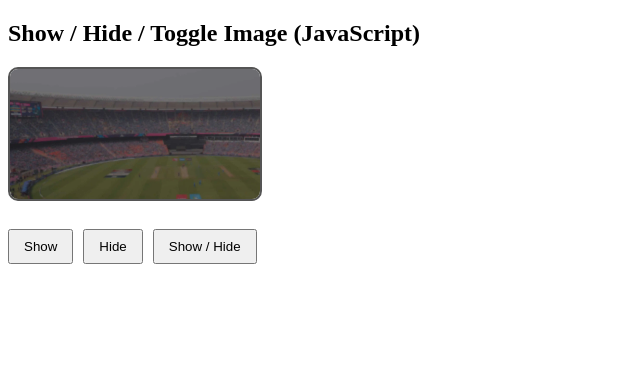
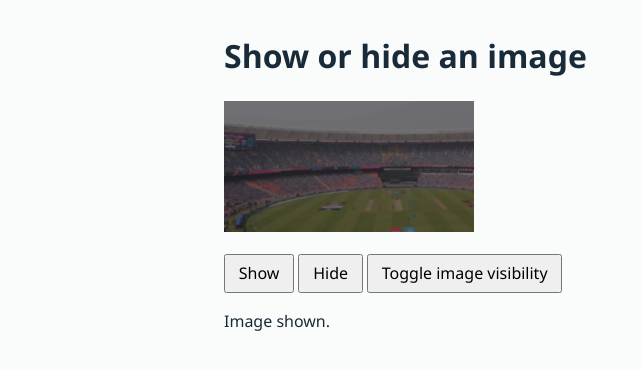
Before and after one commit to AdityaGit8009/JS-Task, a plain HTML site: page task20.html in a window 1280 px wide. Both pictures are taken after a click on the button "Show". Shown: the whole page, without its empty margins (0-641 px from the left). Drawn offline with Linux system fonts and the light colour scheme.

Commit message:
Synchronize image visibility with its toggle and status

```diff
--- a/task20.html
+++ b/task20.html
@@ -2,48 +2,35 @@
 <html lang="en">
 <head>
     <meta charset="UTF-8">
-        <title>Show Hide Toggle Image (JS)</title>
-        <style>
-            img {
-                width: 250px;
-                border: 2px solid #555;
-                border-radius: 10px;
-            }
-            button {
-                padding: 8px 14px;
-                margin-right: 6px;
-                margin-top: 10px;
-            }
-        </style>
+    <meta name="viewport" content="width=device-width, initial-scale=1.0">
+    <title>Show or hide an image</title>
+    <link rel="stylesheet" href="assets/site.css">
 </head>
 <body>
-        <h2>Show / Hide / Toggle Image (JavaScript)</h2>
-        <img id="myImg" src="banner-2025-2.webp" alt="Sample Image">
+    <main>
+        <h1>Show or hide an image</h1>
+        <img id="myImg" src="banner-2025-2.webp" width="250" alt="A cricket ground viewed from the stadium stands">
+        <p>
+            <button id="show-image" type="button" aria-controls="myImg">Show</button>
+            <button id="hide-image" type="button" aria-controls="myImg">Hide</button>
+            <button id="toggle-image" type="button" aria-controls="myImg" aria-pressed="true">Toggle image visibility</button>
+        </p>
+        <output id="image-status">Image shown.</output>
+    </main>
+    <script>
+        const image = document.getElementById("myImg");
+        const toggle = document.getElementById("toggle-image");
+        const status = document.getElementById("image-status");
 
-        <br>
+        function setVisible(visible) {
+            image.hidden = !visible;
+            toggle.setAttribute("aria-pressed", String(visible));
+            status.value = visible ? "Image shown." : "Image hidden.";
+        }
 
-        <button onclick="showImg()">Show</button>
-        <button onclick="hideImg()">Hide</button>
-        <button onclick="toggleImg()">Show / Hide</button>
-
-        <script>
-            var img = document.getElementById("myImg");
-            function showImg() {
-                img.style.display = "block";
-            }
-            function hideImg() {
-                img.style.display = "none";
-            }
-            function toggleImg() {
-                if (img.style.display == "none") {
-                    img.style.display = "block";
-                } else {
-                    img.style.display = "none";
-                }
-            }
+        document.getElementById("show-image").addEventListener("click", () => setVisible(true));
+        document.getElementById("hide-image").addEventListener("click", () => setVisible(false));
+        toggle.addEventListener("click", () => setVisible(image.hidden));
     </script>
-
 </body>
-
-
 </html>
```
Lines whose indentation alone changed are shown as unchanged.
